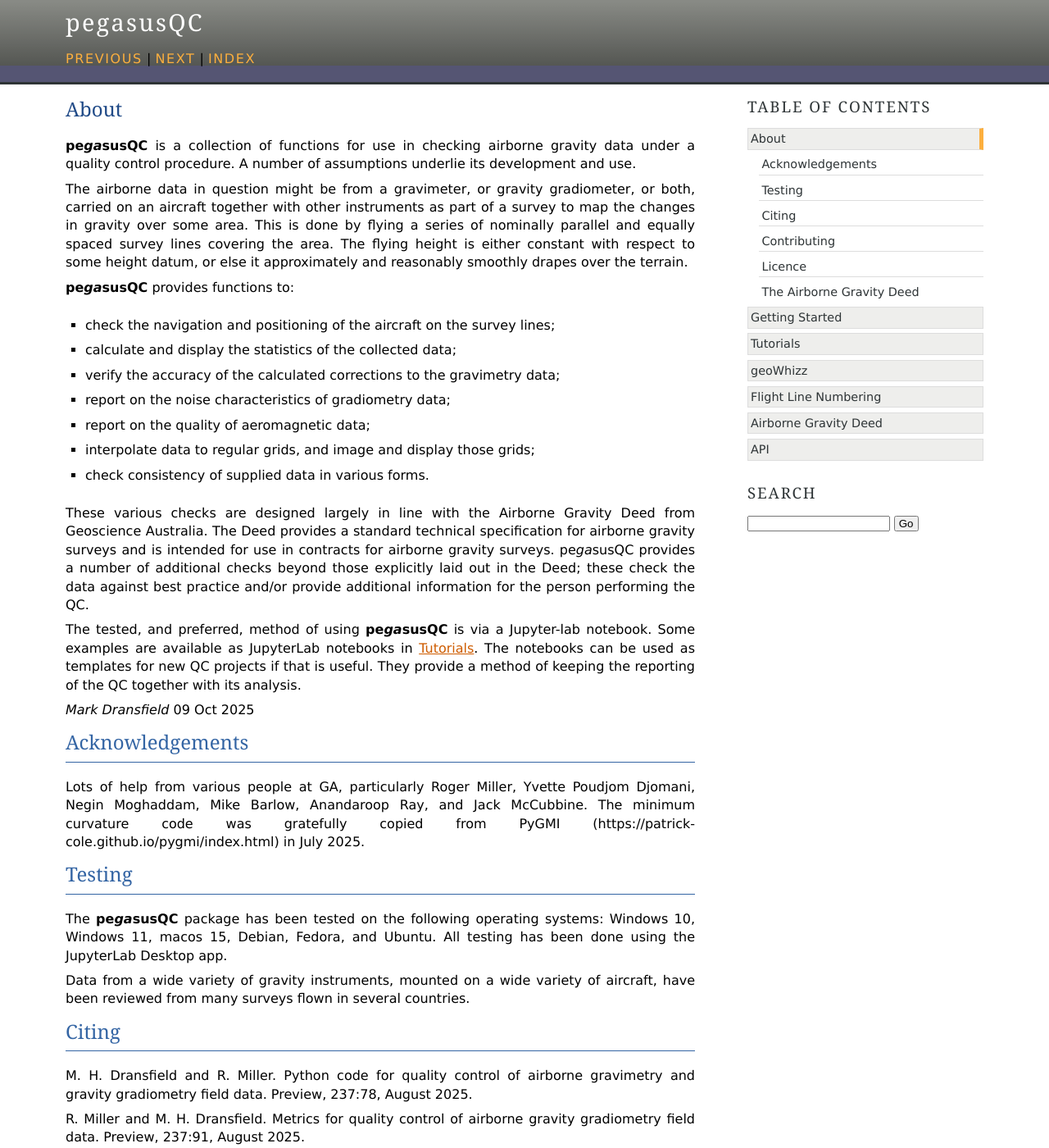
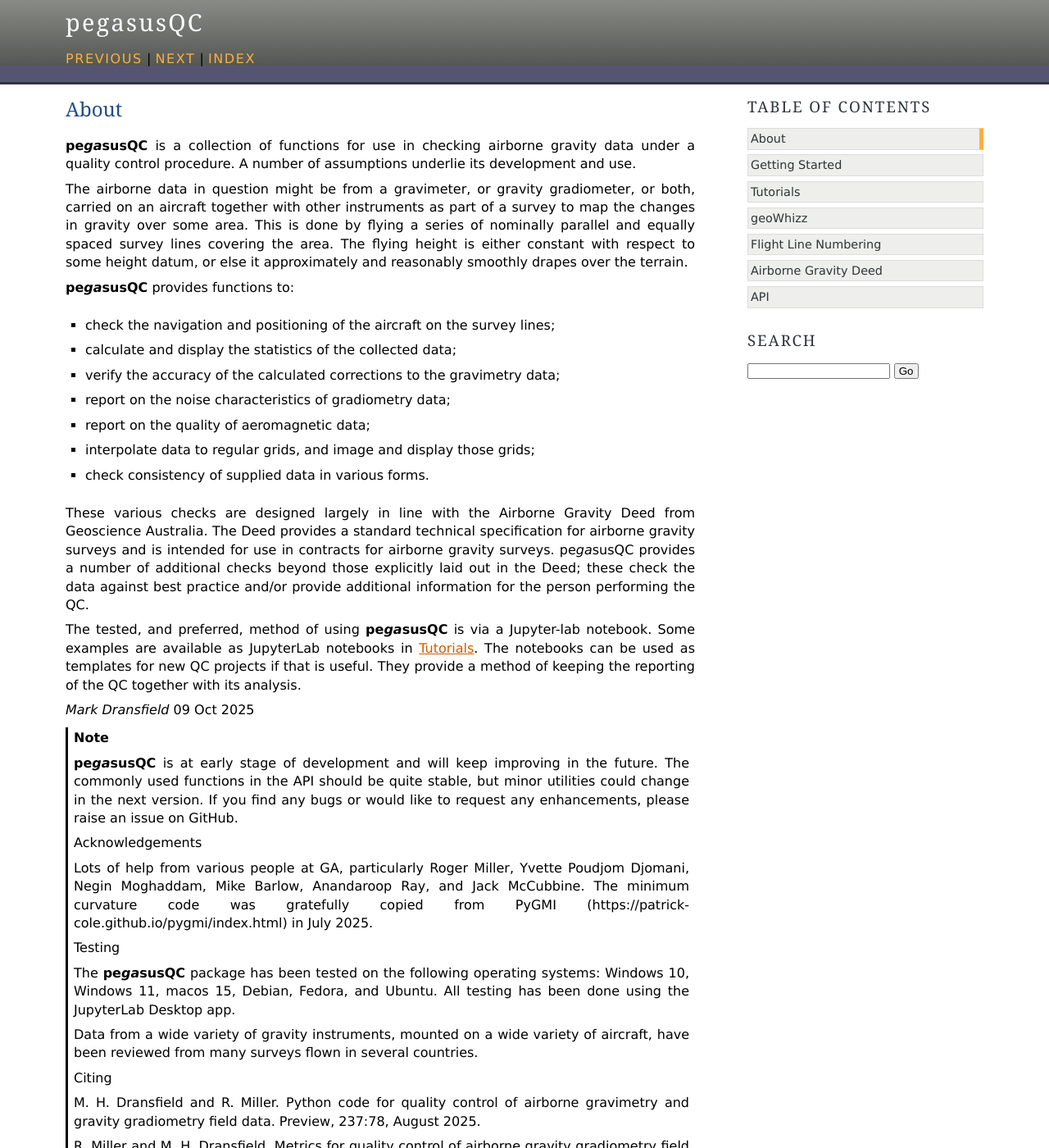
Before and after one commit to GeoscienceAustralia/galileoQC, a Sphinx documentation site: the page built from docs/source/about.md, in a window 1280 px wide and 1400 px high. Shown: the whole window at 82% size. Built offline with Sphinx 7.4.7, drawn with Linux system fonts in a browser that asks for light colours; pages that are not in the unit, such as notebooks, are missing from menus.

Commit message:
minor tidying of code

```diff
--- a/docs/source/about.md
+++ b/docs/source/about.md
@@ -19,6 +19,9 @@ These various checks are designed largely in line with the Airborne Gravity Deed
 The tested, and preferred, method of using __pe*ga*susQC__ is via a Jupyter-lab notebook. Some examples are available as JupyterLab notebooks in [Tutorials](tutorials-target). The notebooks can be used as templates for new QC projects if that is useful. They provide a method of keeping the reporting of the QC together with its analysis.
 
 *Mark Dransfield* {sub-ref}`today`
+
+:::{note}
+__pe*ga*susQC__ is at early stage of development and will keep improving in the future. The commonly used functions in the API should be quite stable, but minor utilities could change in the next version. If you find any bugs or would like to request any enhancements, please raise an issue on GitHub.
 
 ## Acknowledgements
 
```
Also changed, not shown: docs/source/starting.md (+1 -1 lines), 1 other file.
